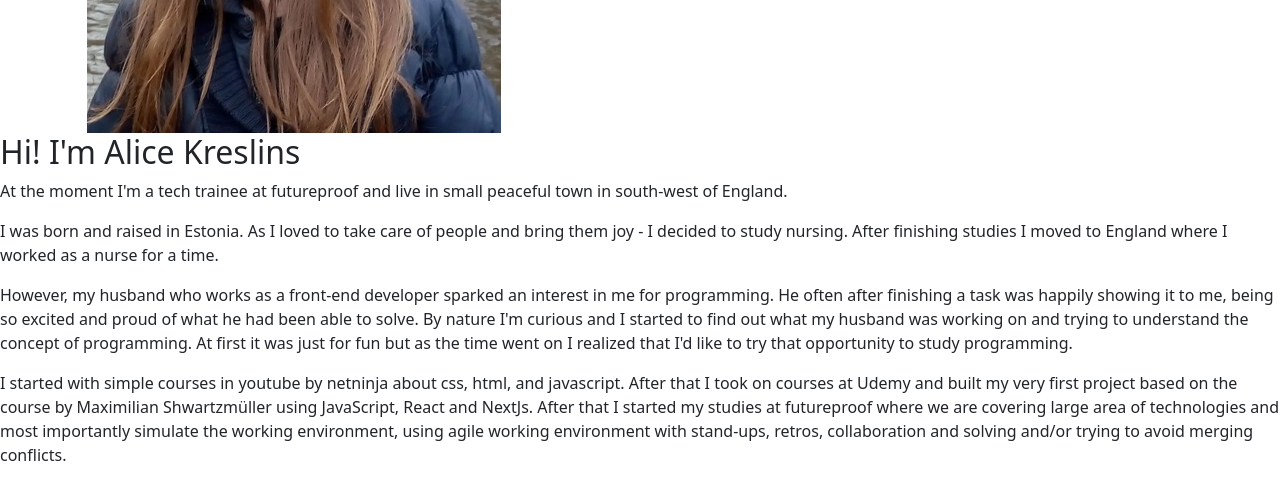
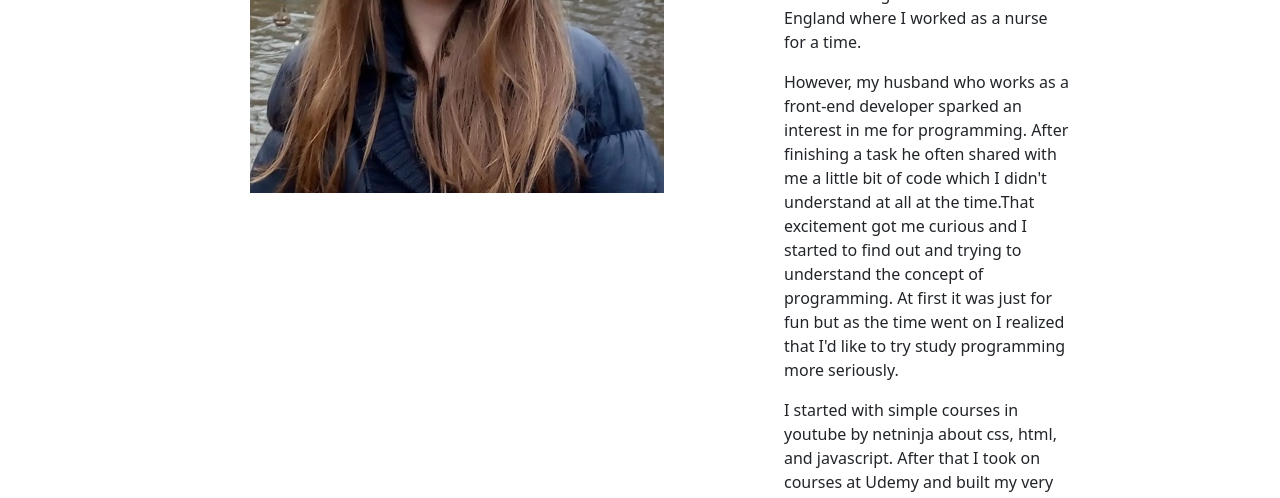
Before and after one commit to alicekres/My-Portfolio, a React (Create React App) app: page /about in a window 1280 px wide. Shown: the part 423-921 px from the top of the page. Built offline with nearby package versions, Linux system fonts and the light colour scheme.

Commit message:
put 2 components next to each other in About page with display and felx-direction

```diff
--- a/src/components/AboutPicture/index.js
+++ b/src/components/AboutPicture/index.js
@@ -4,7 +4,13 @@ import styles from './index.module.css';
 import picture from '../../assets/images/profile.jpg';
 
 const AboutPicture = () => {
-    return <img src={picture} alt="side picture of Alice Kreslins" />;
+    return (
+        <>
+            <div className={styles.image}>
+                <img src={picture} alt="side picture of Alice Kreslins" />
+            </div>
+        </>
+    );
 };
 
 export default AboutPicture;
--- a/src/components/AboutPicture/index.module.css
+++ b/src/components/AboutPicture/index.module.css
@@ -0,0 +1,4 @@
+.image {
+    margin: 40px 40px 40px 230px;
+    padding: 20px;
+}
--- a/src/components/AboutSection/index.js
+++ b/src/components/AboutSection/index.js
@@ -1,8 +1,11 @@
 import React from 'react';
+
+import styles from './index.module.css';
 
 const AboutSection = () => {
     return (
         <>
+            <div className={styles.text}>
                 <h2>Hi! I'm Alice Kreslins</h2>
                 <p>
                     At the moment I'm a tech trainee at futureproof and live in
@@ -10,31 +13,33 @@ const AboutSection = () => {
                 </p>
                 <p>
                     I was born and raised in Estonia. As I loved to take care of
-                people and bring them joy - I decided to study nursing. After
-                finishing studies I moved to England where I worked as a nurse
-                for a time.
+                    people and bring them joy - I decided to study nursing.
+                    After finishing studies I moved to England where I worked as
+                    a nurse for a time.
                 </p>
                 <p>
-                However, my husband who works as a front-end developer sparked
-                an interest in me for programming. He often after finishing a
-                task was happily showing it to me, being so excited and proud of
-                what he had been able to solve. By nature I'm curious and I
-                started to find out what my husband was working on and trying to
-                understand the concept of programming. At first it was just for
-                fun but as the time went on I realized that I'd like to try that
-                opportunity to study programming.
+                    However, my husband who works as a front-end developer
+                    sparked an interest in me for programming. After finishing a
+                    task he often shared with me a little bit of code which I
+                    didn't understand at all at the time.That excitement got me
+                    curious and I started to find out and trying to understand
+                    the concept of programming. At first it was just for fun but
+                    as the time went on I realized that I'd like to try study
+                    programming more seriously.
                 </p>
                 <p>
-                I started with simple courses in youtube by netninja about css,
-                html, and javascript. After that I took on courses at Udemy and
-                built my very first project based on the course by Maximilian
-                Shwartzmüller using JavaScript, React and NextJs. After that I
-                started my studies at futureproof where we are covering large
-                area of technologies and most importantly simulate the working
-                environment, using agile working environment with stand-ups,
-                retros, collaboration and solving and/or trying to avoid merging
-                conflicts.
+                    I started with simple courses in youtube by netninja about
+                    css, html, and javascript. After that I took on courses at
+                    Udemy and built my very first project based on the course by
+                    Maximilian Shwartzmüller using JavaScript, React and NextJs.
+                    The following step to that was starting my studies at
+                    futureproof where we are covering large area of technologies
+                    and most importantly simulate the working environment, using
+                    agile working environment with stand-ups, retros,
+                    collaboration and solving and/or trying to avoid merging
+                    conflicts in Github.
                 </p>
+            </div>
         </>
     );
 };
--- a/src/components/AboutSection/index.module.css
+++ b/src/components/AboutSection/index.module.css
@@ -0,0 +1,4 @@
+.text {
+    margin: 40px 190px 40px 40px;
+    padding: 20px;
+}
--- a/src/pages/About/index.js
+++ b/src/pages/About/index.js
@@ -6,9 +6,10 @@ import styles from './index.module.css';
 const About = () => {
     return (
         <>
-            About page
-            <AboutPicture />
-            <AboutSection />
+            <section className={styles.section}>
+                <AboutPicture />
+                <AboutSection />
+            </section>
         </>
     );
 };
--- a/src/pages/About/index.module.css
+++ b/src/pages/About/index.module.css
@@ -0,0 +1,4 @@
+.section {
+    display: flex;
+    flex-direction: row;
+}
```
Lines whose indentation alone changed are shown as unchanged.
